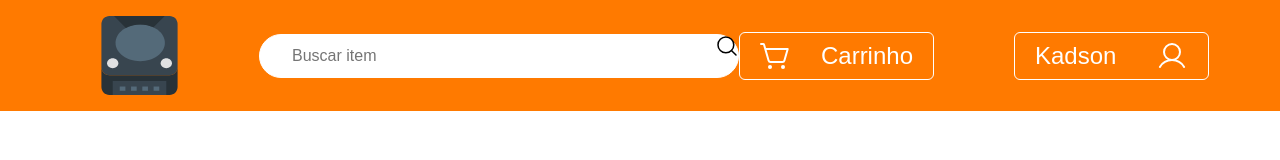
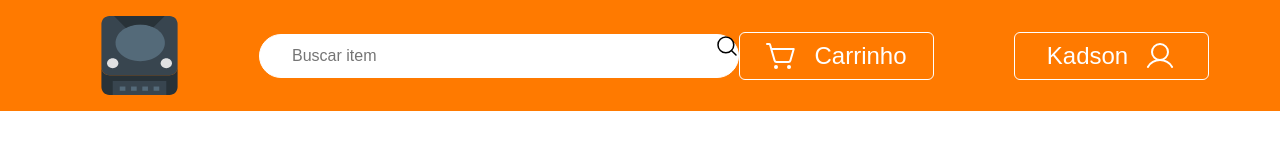
Before and after one commit to gentil-kadson/rental-shop-front, a Next.js app: page /locador in a window 1280 px wide. Shown: the top 160 px of the page. Built offline with nearby package versions, Linux system fonts and the light colour scheme.

Commit message:
fix secondary button style

```diff
--- a/src/components/Header/index.module.css
+++ b/src/components/Header/index.module.css
@@ -47,7 +47,8 @@
   font-size: 1.5rem;
   display: flex;
   align-items: center;
-  justify-content: space-between;
+  justify-content: center;
+  gap: 1rem;
   padding: 15px 20px;
   width: 195px;
   height: 48px;
```
